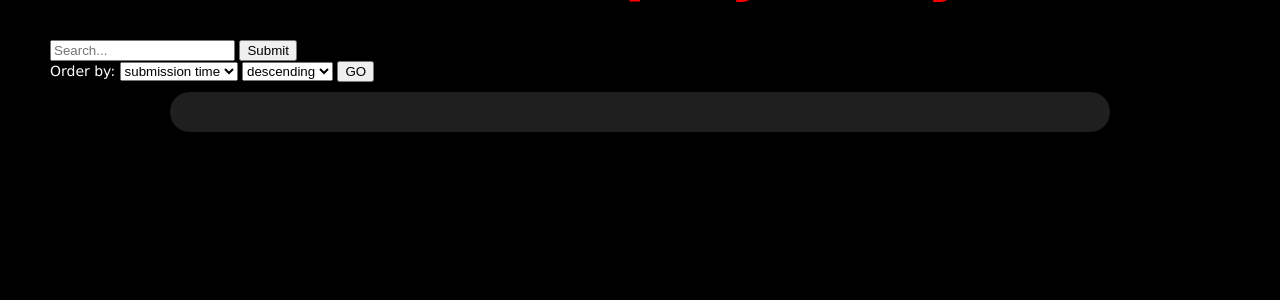
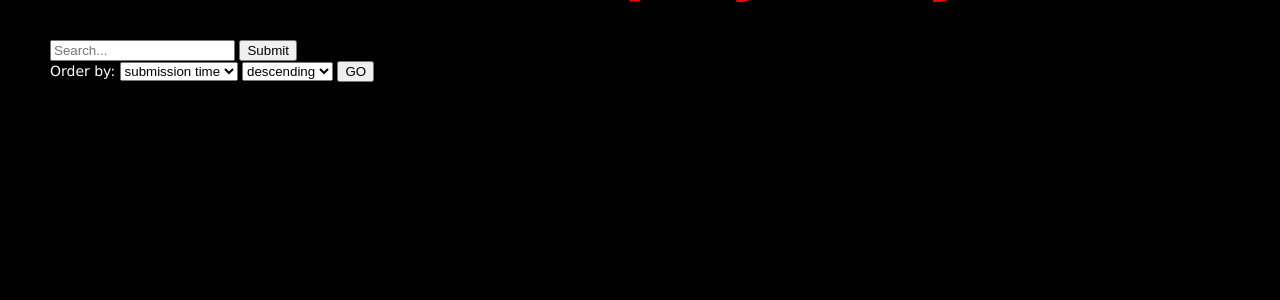
Before and after one commit to Maretzky85/AskMateDM, a Flask app: page / in a window 1280 px wide. Shown: the part 120-420 px from the top of the page. Run offline with Flask 2, Linux system fonts and the light colour scheme; data that the repository does not hold is empty; some libraries are stand-ins or nearby versions.

Commit message:
list.html correction

```diff
--- a/server.py
+++ b/server.py
@@ -120,8 +120,6 @@ def sorted_condition():
     return render_template('list.html', questions=questions)
 
 
-
-
 @app.errorhandler(404)
 def page_not_found(e):
     return render_template('404.html'), 404
--- a/templates/list.html
+++ b/templates/list.html
@@ -24,8 +24,6 @@
             </form>
         </div>
 
-
-<div class="content">
 
     {% for question in questions %}
 
```
